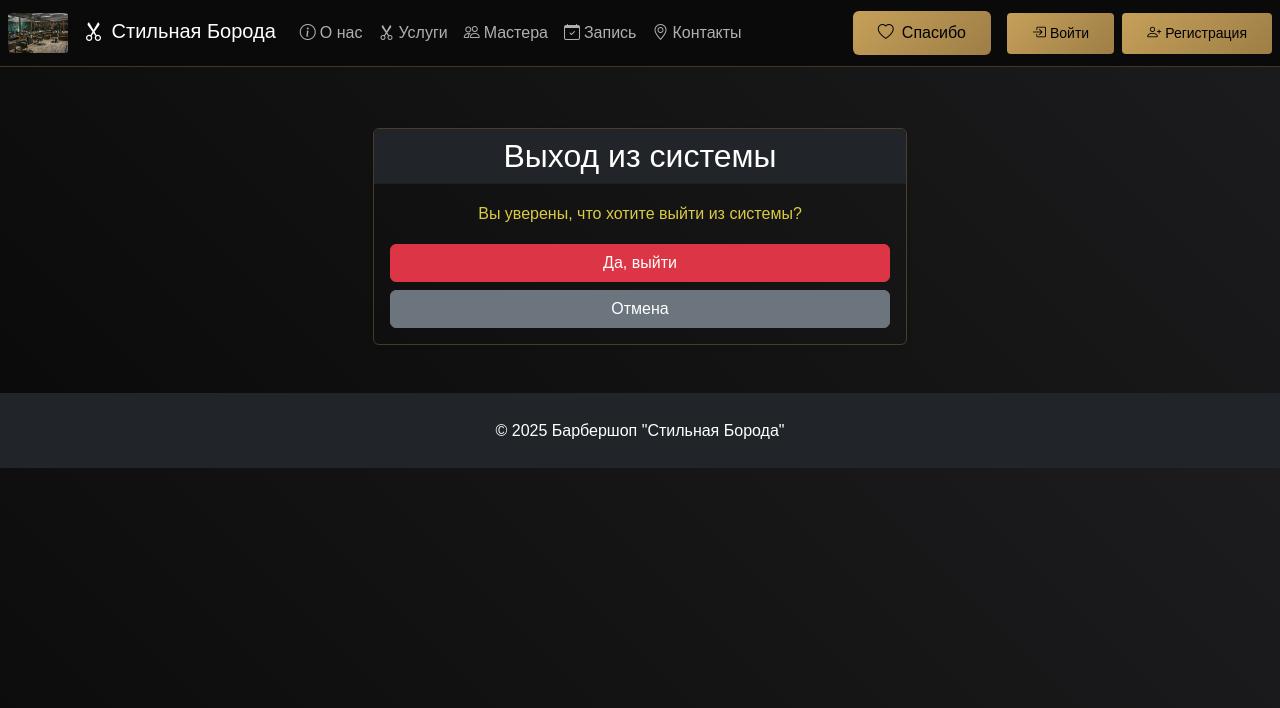
After one commit to Alex-Berezovsky-non/Django_Project, a Django app: page /users/logout/ in a window 1280 px wide. The commit adds this page. Shown: the top 708 px of the page. Run offline with Django 5.2, Linux system fonts and the light colour scheme; parts of the project's set-up code (start-up, migrations or seed data) failed here and were passed over.

Commit message:
hw_45: Добавленны кнопки войти, зарегистрироваться, выйти - Перемещён блок аутентификации в навигационную панель для лучшей видимости - Обновлены стили кнопок входа/выхода/регистрации под золотую тему сайта - Добавлены иконки для кнопок аутентификации

```diff
--- a/static/main.css
+++ b/static/main.css
@@ -153,3 +153,22 @@ body {
 .spinner-border.text-warning {
     color: var(--accent-gold) !important;
 }
+/* main.css */
+.btn-gold {
+    background: linear-gradient(135deg, #C5A059 0%, #9E7E47 100%);
+    color: #000 !important;
+    border: none;
+    font-weight: 500;
+    transition: all 0.3s ease;
+}
+
+.btn-gold:hover {
+    opacity: 0.9;
+    transform: translateY(-2px);
+    box-shadow: 0 4px 8px rgba(0, 0, 0, 0.2);
+}
+
+.btn-gold:active {
+    transform: translateY(0);
+    box-shadow: 0 2px 4px rgba(0, 0, 0, 0.1);
+}
--- a/templates/base.html
+++ b/templates/base.html
@@ -18,21 +18,17 @@
 <body>
     {% block header %}
         {% include 'includes/menu.html' %}
-
-        <div class="position-absolute top-0 end-0 mt-3 me-3">
-            {% if user.is_authenticated %}
-                <div class="d-flex align-items-center">
-                    <span class="text-white me-2">Привет, {{ user.username }}!</span>
-                    <a href="{% url 'users:logout' %}" class="btn btn-sm btn-outline-light">Выйти</a>
+    {% endblock %}
+    <div class="container mt-5">
+        {% if messages %}
+            {% for message in messages %}
+                <div class="alert alert-{{ message.tags }} alert-dismissible fade show" role="alert">
+                    {{ message }}
+                    <button type="button" class="btn-close" data-bs-dismiss="alert" aria-label="Close"></button>
                 </div>
-            {% else %}
-                <div class="d-flex">
-                    <a href="{% url 'users:login' %}" class="btn btn-sm btn-outline-light me-2">Войти</a>
-                    <a href="{% url 'users:register' %}" class="btn btn-sm btn-primary">Регистрация</a>
-                </div>
-            {% endif %}
-        </div>
-    {% endblock %}
+            {% endfor %}
+        {% endif %}
+    </div>
 
     <main class="container">
         {% block content %}{% endblock %}
--- a/templates/includes/menu.html
+++ b/templates/includes/menu.html
@@ -1,7 +1,7 @@
 {% load static %}
 <nav class="navbar navbar-expand-lg navbar-dark bg-dark fixed-top">
     <div class="container-fluid px-2">
-        <a class="navbar-brand" href="/">
+        <a class="navbar-brand" href="{% url 'landing' %}">
             <img src="{% static 'images/logo.jpg' %}"
                  alt="Логотип"
                  style="height: 40px;
@@ -21,38 +21,63 @@
         <div class="collapse navbar-collapse" id="navbarNav">
             <ul class="navbar-nav me-auto">
                 <li class="nav-item">
-                    <a class="nav-link nav-link-gold px-2" href="#about">
+                    <a class="nav-link nav-link-gold px-2" href="{% url 'landing' %}#about">
                         <i class="bi bi-info-circle me-1"></i>О нас
                     </a>
                 </li>
                 <li class="nav-item">
-                    <a class="nav-link nav-link-gold px-2" href="#services">
+                    <a class="nav-link nav-link-gold px-2" href="{% url 'landing' %}#services">
                         <i class="bi bi-scissors me-1"></i>Услуги
                     </a>
                 </li>
                 <li class="nav-item">
-                    <a class="nav-link nav-link-gold px-2" href="#masters">
+                    <a class="nav-link nav-link-gold px-2" href="{% url 'landing' %}#masters">
                         <i class="bi bi-people me-1"></i>Мастера
                     </a>
                 </li>
                 <li class="nav-item">
-                    <a class="nav-link nav-link-gold px-2" href="#booking">
+                    <a class="nav-link nav-link-gold px-2" href="{% url 'landing' %}#booking">
                         <i class="bi bi-calendar-check me-1"></i>Запись
+                    </a>
+                </li>
+                <li class="nav-item">
+                    <a class="nav-link nav-link-gold px-2" href="{% url 'landing' %}#contact">
+                        <i class="bi bi-geo-alt me-1"></i>Контакты
                     </a>
                 </li>
             </ul>
 
-            <div class="d-flex gap-2">
+            <div class="d-flex gap-2 align-items-center">
+
                 <a href="{% url 'thanks' %}" class="btn btn-gold">
                     <i class="bi bi-heart me-2"></i>Спасибо
                 </a>
 
                 {% if user.is_staff %}
-                <a href="{% url 'orders_list' %}"
-                   class="btn btn-gold">
+                <a href="{% url 'orders_list' %}" class="btn btn-gold">
                     <i class="bi bi-list-check me-2"></i>Заказы
                 </a>
                 {% endif %}
+                <div class="d-flex gap-2 ms-2">
+                    {% if user.is_authenticated %}
+                        <div class="d-flex align-items-center">
+                            <span class="text-white me-2">Привет, {{ user.username }}!</span>
+                            <form action="{% url 'users:logout' %}" method="post" class="d-inline">
+                                {% csrf_token %}
+                                <button type="submit" class="btn btn-sm btn-gold">
+                                    <i class="bi bi-box-arrow-right me-1"></i>Выйти
+                                </button>
+                            </form>
+                        </div>
+                    {% else %}
+                        <a href="{% url 'users:login' %}" class="btn btn-sm btn-gold">
+                            <i class="bi bi-box-arrow-in-right me-1"></i>Войти
+                        </a>
+                        <a href="{% url 'users:register' %}" class="btn btn-sm btn-gold">
+                            <i class="bi bi-person-plus me-1"></i>Регистрация
+                        </a>
+                    {% endif %}
+                </div>
             </div>
         </div>
     </div>
--- /dev/null
+++ b/users/templates/users/logout_confirm.html
@@ -0,0 +1,25 @@
+{% extends "base.html" %}
+
+{% block content %}
+<div class="container mt-5">
+    <div class="row justify-content-center">
+        <div class="col-md-6">
+            <div class="card shadow-sm">
+                <div class="card-header bg-dark text-white">
+                    <h2 class="text-center mb-0">Выход из системы</h2>
+                </div>
+                <div class="card-body">
+                    <p class="text-center">Вы уверены, что хотите выйти из системы?</p>
+                    <form method="post">
+                        {% csrf_token %}
+                        <div class="d-grid gap-2">
+                            <button type="submit" class="btn btn-danger">Да, выйти</button>
+                            <a href="{% url 'landing' %}" class="btn btn-secondary">Отмена</a>
+                        </div>
+                    </form>
+                </div>
+            </div>
+        </div>
+    </div>
+</div>
+{% endblock %}
--- a/users/views.py
+++ b/users/views.py
@@ -1,11 +1,11 @@
-# users/views.py
 from django.contrib import messages
 from django.contrib.auth import login, logout
-from django.contrib.auth.views import LoginView, LogoutView
-from django.shortcuts import redirect
+from django.contrib.auth.views import LoginView
+from django.shortcuts import redirect, render
 from django.urls import reverse_lazy
-from django.views.generic import CreateView
+from django.views.generic import CreateView, View
 from .forms import UserLoginForm, UserRegisterForm
+from django.utils.http import url_has_allowed_host_and_scheme
 
 class UserRegisterView(CreateView):
     form_class = UserRegisterForm
@@ -21,7 +21,7 @@ class UserRegisterView(CreateView):
         response = super().form_valid(form)
         user = form.save()
         login(self.request, user)
-        messages.success(self.request, 'Регистрация прошла успешно! Добро пожаловать!')
+        messages.success(self.request, '🎉 Регистрация прошла успешно! Добро пожаловать!')
         return response
 
     def form_invalid(self, form):
@@ -39,9 +39,15 @@ class UserLoginView(LoginView):
     redirect_authenticated_user = True
 
     def get_success_url(self):
-        messages.success(self.request, f'Добро пожаловать, {self.request.user.username}!')
+        messages.success(self.request, f'✅ Вход выполнен успешно! Добро пожаловать, {self.request.user.username}!')
         next_url = self.request.GET.get('next')
-        return next_url or reverse_lazy('landing')
+        if next_url and url_has_allowed_host_and_scheme(
+            url=next_url,
+            allowed_hosts={self.request.get_host()},
+            require_https=self.request.is_secure()
+        ):
+            return next_url
+        return reverse_lazy('landing')
 
     def form_invalid(self, form):
         messages.error(self.request, 'Неверное имя пользователя или пароль')
@@ -52,10 +58,12 @@ class UserLoginView(LoginView):
         context['title'] = 'Вход в систему'
         return context
 
-class UserLogoutView(LogoutView):
-    next_page = reverse_lazy('landing')
+class UserLogoutView(View):
+    def post(self, request):
+        if request.user.is_authenticated:
+            messages.info(request, '👋 Вы успешно вышли из системы. До новых встреч!')
+            logout(request)
+        return redirect(reverse_lazy('landing'))
 
-    def dispatch(self, request, *args, **kwargs):
-        if request.user.is_authenticated:
-            messages.info(request, 'Вы успешно вышли из системы')
-        return super().dispatch(request, *args, **kwargs)
+    def get(self, request):
+        return render(request, 'users/logout_confirm.html')
```
Also changed, not shown: users/templates/users/login.html (+24 -7 lines), users/urls.py (line endings or trailing spaces).
